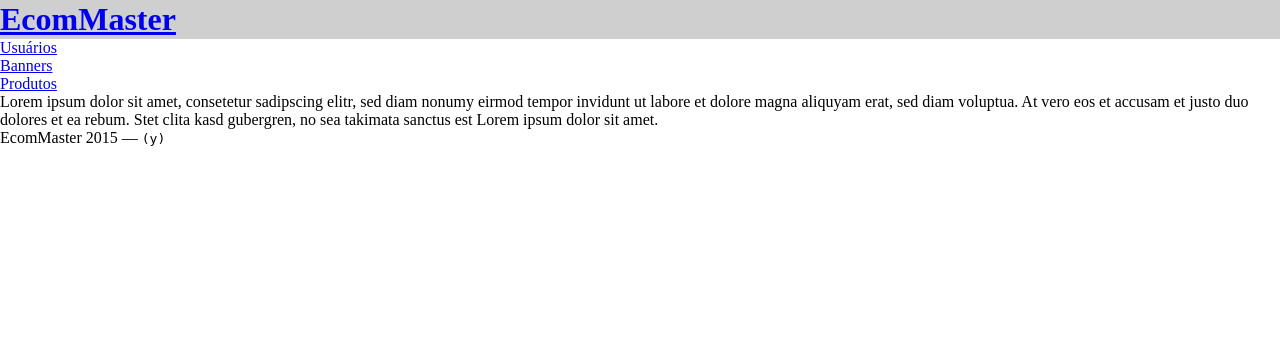
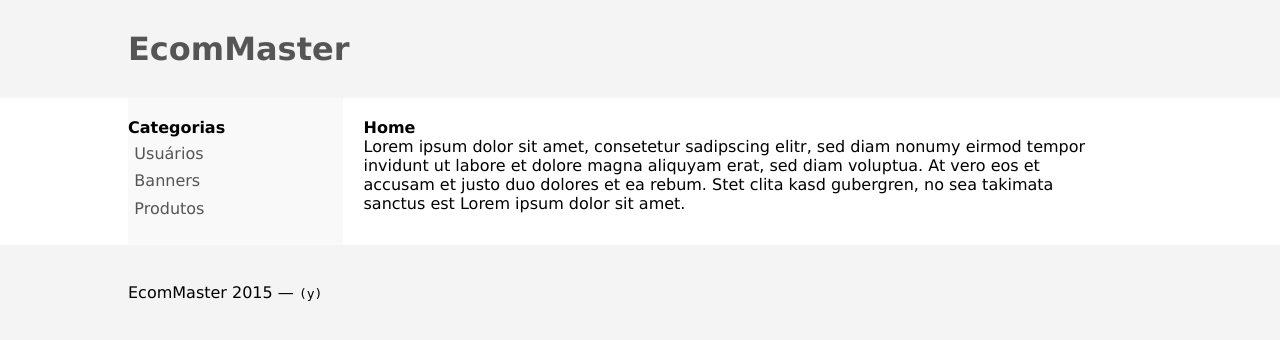
Before and after one commit to VictorSebben/light-site-manager, a PHP site: page / in a window 1280 px wide. Shown: the top 340 px of the page. Run offline with PHP 8.4, Linux system fonts and the light colour scheme; a stand-in replaces the project's code that opens the database connection; style sheets or scripts are compiled from the project's sources.

Commit message:
Define (very) basic layout structure.

```diff
--- a/css/main.css
+++ /dev/null
@@ -1,8 +0,0 @@
-html body, body h1, body h2, h3, h4, p, ul, ol {
-    margin: 0;
-    padding: 0;
-}
-.header {
-    padding: 1px 0;
-    background-color: #cfcfcf;
-}
--- /dev/null
+++ b/css/main.scss
@@ -0,0 +1,89 @@
+/* ------------------------------------------------------- */
+/* ---- branding ----------------------------------------- */
+$color-brand1: #555;
+$color-bg1: #f9f9f9;
+$font-family1: Verdana, Helvetica;
+
+$width-max: 1024px;
+
+html body, body h1, body h2, h3, h4, p, ul, ol {
+    margin: 0;
+    padding: 0;
+    font-family: $font-family1;
+}
+
+ol, ul {
+    list-style: none;
+}
+
+* {
+    box-sizing: border-box;
+}
+
+.cf:before, .cf:after {
+    display: block;
+    content: '';
+    clear: both;
+}
+
+a {
+    color: $color-brand1;
+    text-decoration: none;
+}
+
+a:hover {
+    text-decoration: underline;
+}
+
+.fit {
+    max-width: $width-max;
+    margin: 0 auto;
+}
+
+.main-header {
+    padding: 1px 0;
+    background-color: darken($color-bg1, 2%);
+    padding: 30px 0;
+}
+
+.menu h2, .main-container h2 {
+    font-size: 16px;
+}
+
+
+/* -------------------------------------------------------- */
+/* ---- Column -------------------------------------------- */
+.menu {
+    width: 21%;
+    float: left;
+    background-color: $color-bg1;
+    padding: 2% 0;
+    li {
+        margin: 2%;
+    }
+    a {
+        display: block;
+        padding: 1%;
+    }
+}
+
+/* -------------------------------------------------------- */
+/* ---- Content ------------------------------------------- */
+.content-wrapper {
+    width: 75%;
+    padding: 2%;
+    float: left;
+}
+
+/* -------------------------------------------------------- */
+/* ---- Content ------------------------------------------- */
+
+
+
+
+/* -------------------------------------------------------- */
+/* ---- Footer -------------------------------------------- */
+.main-footer {
+    padding: 3% 0;
+    background-color: darken($color-bg1, 2%);
+}
--- a/views/home/index.html.php
+++ b/views/home/index.html.php
@@ -1,5 +1,5 @@
 <section class='content home index'>
-
+    <h2>Home</h2>
     <p>
         Lorem ipsum dolor sit amet, consetetur sadipscing elitr, sed diam nonumy eirmod
         tempor invidunt ut labore et dolore magna aliquyam erat, sed diam voluptua. At
--- a/views/main.html.php
+++ b/views/main.html.php
@@ -7,17 +7,26 @@
 </head>
 <body>
 
-<div class='container'>
-
-    <header class='header'>
+<div class='main-header'>
+    <header class='fit'>
         <h1><a href='<?= $this->Url->make(); ?>'>EcomMaster</a></h1>
     </header>
+</div>
 
+<div class='main-container'>
+    <div class='fit cf'>
         <nav class='menu'>
+            <h2>Categorias</h2>
             <ul>
-            <li><a href='<?= $this->Url->make( 'users/' ); ?>'>Usuários</a></li>
-            <li><a href='<?= $this->Url->make( 'banners/') ; ?>'>Banners</a></li>
-            <li><a href='<?= $this->Url->make( 'produtos/'); ?>'>Produtos</a></li>
+                <li>
+                    <a href='<?= $this->Url->make( 'users/' ); ?>'>Usuários</a>
+                </li>
+                <li>
+                    <a href='<?= $this->Url->make( 'banners/') ; ?>'>Banners</a>
+                </li>
+                <li>
+                    <a href='<?= $this->Url->make( 'produtos/'); ?>'>Produtos</a>
+                </li>
             </ul>
         </nav>
 
@@ -30,10 +39,12 @@
             throw new Exception( 'View file not provided.' );
         }
         ?>
-
+        </div>
+    </div>
 </div>
 
-    <footer class='footer'>
+<div class='main-footer'>
+    <footer class='fit'>
         <p>EcomMaster <?= date( 'Y', time() ); ?> &mdash; <code>(y)</code></p>
     </footer>
 </div>
--- a/views/users/show.html.php
+++ b/views/users/show.html.php
@@ -6,4 +6,3 @@ if ( $this->user ) {
 }
 else
     echo "User not found :(";
-exit;
```
Also changed, not shown: include/inc.dbconfig.php (added, +12 -0 lines), 1 other file. Lines whose indentation alone changed are shown as unchanged.
